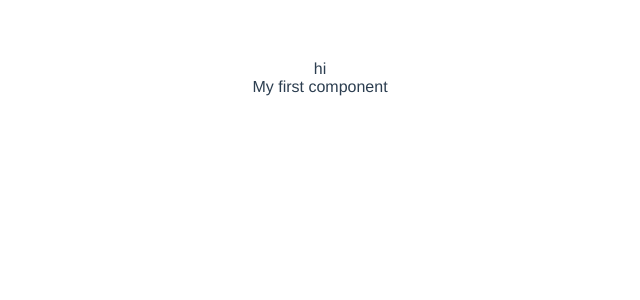
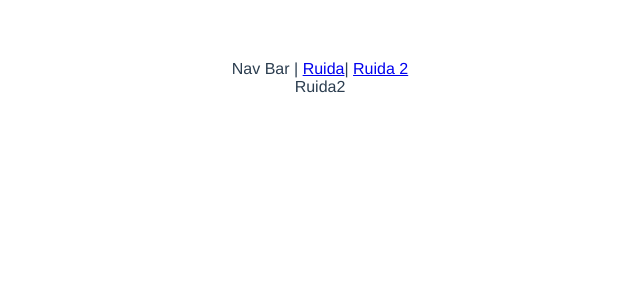
Before and after one commit to ruidashen/R-UI, a Vue app: page /#/xxx in a window 1280 px wide. Shown: the top 300 px of the page, without its empty margins (320-960 px from the left). Built offline with nearby package versions, Linux system fonts and the light colour scheme.

Commit message:
init vue router

```diff
--- a/index.html
+++ b/index.html
@@ -1,13 +1,16 @@
 <!DOCTYPE html>
 <html lang="en">
+
 <head>
   <meta charset="UTF-8">
   <link rel="icon" href="/favicon.ico" />
   <meta name="viewport" content="width=device-width, initial-scale=1.0">
   <title>Vite App</title>
 </head>
+
 <body>
   <div id="app"></div>
-  <script type="module" src="/src/main.js"></script>
+  <script type="module" src="/src/main.ts"></script>
 </body>
+
 </html>
--- a/package.json
+++ b/package.json
@@ -6,7 +6,8 @@
     "build": "vite build"
   },
   "dependencies": {
-    "vue": "^3.0.0-rc.1"
+    "vue": "^3.0.0-rc.1",
+    "vue-router": "^4.0.0-beta.4"
   },
   "devDependencies": {
     "@vue/compiler-sfc": "^3.0.0-rc.1",
--- a/src/App.vue
+++ b/src/App.vue
@@ -1,17 +1,14 @@
 <template>
   <div>
-    hi
-    <Ruida />
+    Nav Bar |
+    <router-link to="/">Ruida</router-link>|
+    <router-link to="/xxx">Ruida 2</router-link>
+    <router-view></router-view>
   </div>
 </template>
 
 <script>
-import Ruida from "./components/Ruida.vue";
-
 export default {
   name: "App",
-  components: {
-    Ruida,
-  },
 };
 </script>
--- /dev/null
+++ b/src/components/Ruida2.vue
@@ -0,0 +1,3 @@
+<template>
+  <div>Ruida2</div>
+</template>
--- a/src/main.js
+++ /dev/null
@@ -1,5 +0,0 @@
-import { createApp } from 'vue'
-import App from './App.vue'
-import './index.css'
-
-createApp(App).mount('#app')
--- /dev/null
+++ b/src/main.ts
@@ -0,0 +1,24 @@
+import { createApp } from 'vue'
+import App from './App.vue'
+import './index.css'
+import { createWebHashHistory, createRouter } from 'vue-router'
+import Ruida from './components/Ruida.vue';
+import Ruida2 from './components/Ruida2.vue'
+const history = createWebHashHistory();
+const router = createRouter({
+    history: history,
+    routes: [
+        {
+            path: '/',
+            component: Ruida
+        },
+        {
+            path: '/xxx',
+            component: Ruida2
+        }
+    ]
+
+});
+const app = createApp(App);
+app.use(router);
+app.mount('#app');
--- /dev/null
+++ b/src/shims-vue.d.ts
@@ -0,0 +1,5 @@
+declare module '*.vue' {
+    import { ComponentOptions } from 'vue'
+    const component: ComponentOptions
+    export default component
+}
```
Also changed, not shown: 1 other file (tests, documents, lock files or other folders).
